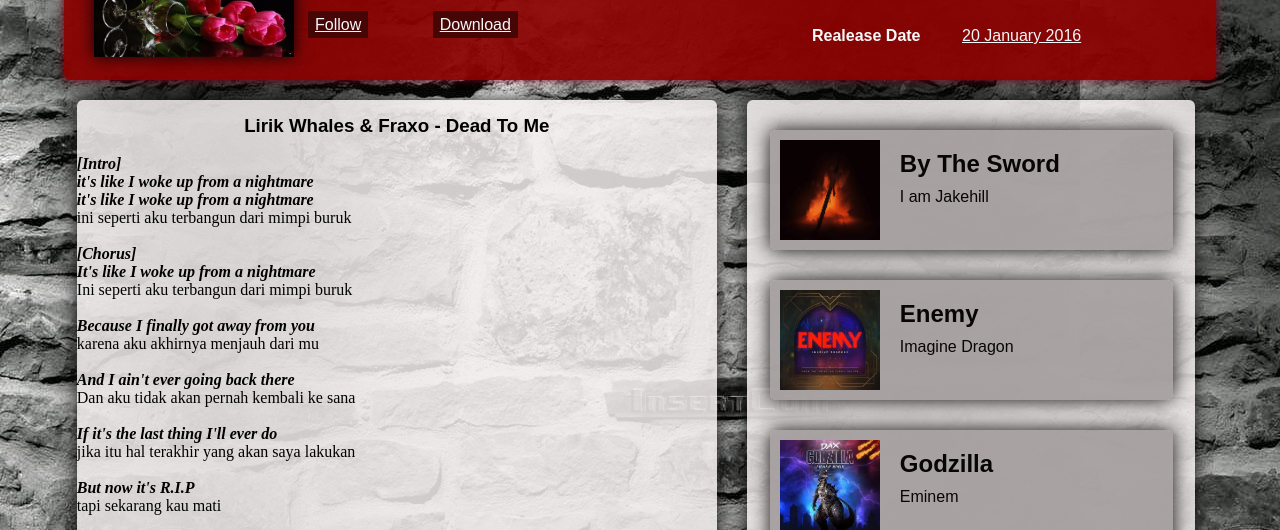
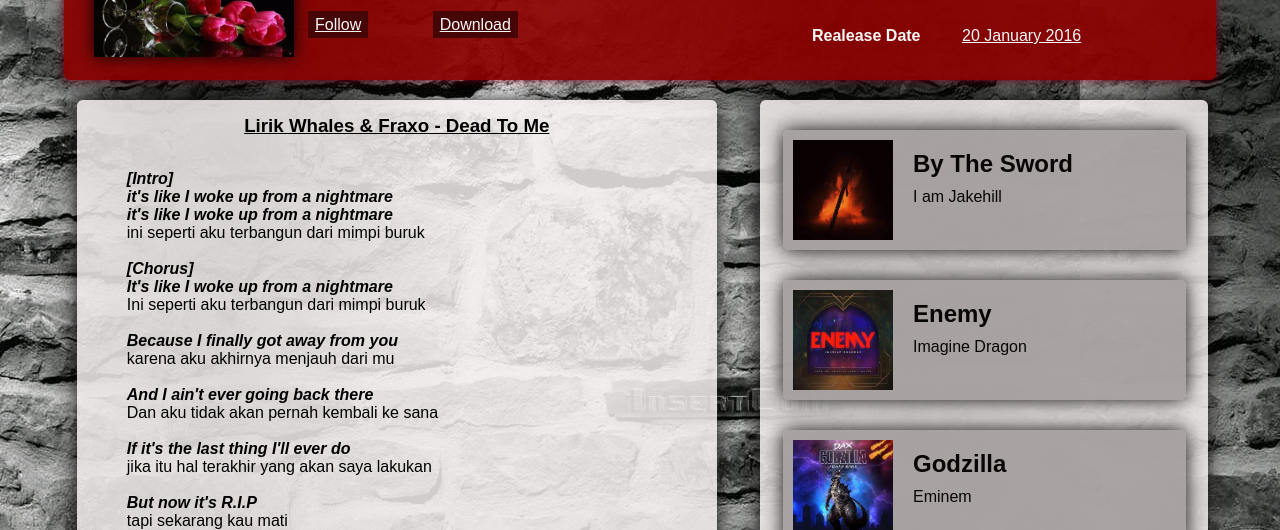
Before and after one commit to Abdurrozaq63/abdurrozaq63.github.io, a plain HTML site: page index.html in a window 1280 px wide. Shown: the part 270-800 px from the top of the page. Drawn offline with Linux system fonts and the light colour scheme.

Commit message:
Update ini.css

```diff
--- a/asset/css/ini.css
+++ b/asset/css/ini.css
@@ -217,9 +217,11 @@ section#box-profile{
 
 /*isi*/
 #judul{
+    position: relative;
     font-family: Arial, Helvetica, sans-serif;
     text-align: center;
-    margin-top: 15px;
+    top: 15px;
+    text-decoration: underline;
 
 }
 .isi{
@@ -227,31 +229,37 @@ section#box-profile{
     position: relative;
     width: 50%;
     min-height:100px;
-    margin-left: 6%;
-    margin-right: 0%;
-    margin-top: 20px;
+    left: 6%;
+    right: 0%;
+    top: 20px;
     border-radius: 6px;
     background-color: rgba(241, 236, 236, 0.863);
     box-shadow: 0 0 20px 0px rgb(12, 10, 11);
 
 }
-.isi #lirik{
+.isi .lirik{
+    width: 400px;
+    position: relative;
     text-align: left;
     font-family: Arial, Helvetica, sans-serif;
+    left: 50px;
+    top:30px;
+}
+.src{
+    position: relative;
+    left: 10px;
 }
 /*samping*/
 .samping{
     font-family: Arial, Helvetica, sans-serif;
-    float: none;
+
     display: inline-block;
     position: relative;
     width: 35%;
     min-height: 100px;
-    margin-left: 30px;
-    margin-right: 0%;
-    margin-top: 20px;
+    left: 120px;
+    top: 20px;
     border-radius: 6px;
-
     background-color: rgba(241, 236, 236, 0.863);
     box-shadow: 0 0 20px 0px rgb(12, 10, 11);
 }
```
